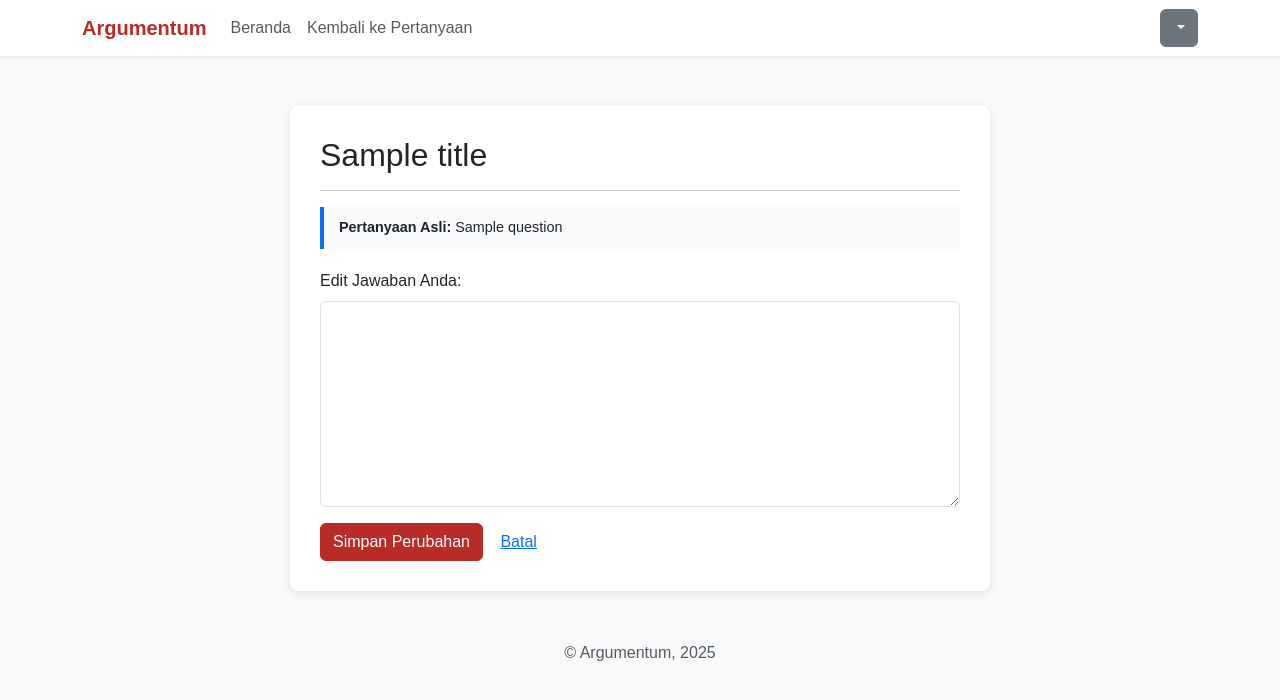
After one commit to MuhammadFiras/Argumentum, a CodeIgniter 4 app: the page made by app/Views/answers/edit_answer.php in a window 1280 px wide. The commit adds this page. Shown: the top 700 px of the page. Run offline with PHP 8.4 and a stand-in for CodeIgniter, Linux system fonts and the light colour scheme; the template is opened without the code that fills it: most values are stand-ins (such as "Sample title", 1, 10 or a date in 2020); data that the repository does not hold is empty; some libraries are stand-ins or nearby versions.

```diff
--- a/app/Config/Routes.php
+++ b/app/Config/Routes.php
@@ -29,4 +29,9 @@ $routes->post('/answer/submit/(:num)', 'Answer::submit/$1', ['filter' => 'authGu
 $routes->post('/answer/rate/(:num)', 'Answer::rateAnswer/$1', ['filter' => 'authGuard']);
 $routes->post('/answer/toggle-best/(:num)', 'Answer::toggleBestAnswer/$1', ['filter' => 'authGuard']);
 
+// Rute BARU untuk Edit dan Delete Jawaban
+$routes->get('/answer/edit/(:num)', 'Answer::edit/$1', ['filter' => 'authGuard']);       // Menampilkan form edit jawaban
+$routes->post('/answer/update/(:num)', 'Answer::update/$1', ['filter' => 'authGuard']);  // Memproses update jawaban
+$routes->post('/answer/delete/(:num)', 'Answer::delete/$1', ['filter' => 'authGuard']);  // Memproses delete jawaban
+
 // $routes->setAutoRoute(true);
--- /dev/null
+++ b/app/Views/answers/edit_answer.php
@@ -0,0 +1,106 @@
+<!DOCTYPE html>
+<html lang="id">
+<head>
+    <meta charset="UTF-8">
+    <meta name="viewport" content="width=device-width, initial-scale=1.0">
+    <?= csrf_meta() ?>
+    <title><?= esc($title ?? 'Edit Jawaban') ?></title>
+    <link href="https://cdn.jsdelivr.net/npm/bootstrap@5.3.0/dist/css/bootstrap.min.css" rel="stylesheet">
+    <style>
+        body { font-family: sans-serif; background-color: #f8f9fa; }
+        .navbar-brand { font-weight: bold; color: #B92B27 !important; }
+        .form-container { max-width: 700px; margin: 50px auto; background-color: white; padding:30px; border-radius: 8px; box-shadow: 0 2px 10px rgba(0,0,0,0.1); }
+        .btn-submit { background-color: #B92B27; border-color: #B92B27; color:white; }
+        .btn-submit:hover { background-color: #a32622; border-color: #a32622; }
+        .invalid-feedback { display: block; }
+        .original-question-preview {
+            background-color: #f8f9fa;
+            border-left: 4px solid #0d6efd;
+            padding: 10px 15px;
+            margin-bottom: 20px;
+            font-size: 0.9em;
+        }
+    </style>
+</head>
+<body>
+    <nav class="navbar navbar-expand-lg navbar-light bg-white shadow-sm mb-4">
+        <div class="container">
+            <a class="navbar-brand" href="<?= site_url('/') ?>">Argumentum</a>
+            <button class="navbar-toggler" type="button" data-bs-toggle="collapse" data-bs-target="#navbarNav" aria-controls="navbarNav" aria-expanded="false" aria-label="Toggle navigation">
+                <span class="navbar-toggler-icon"></span>
+            </button>
+            <div class="collapse navbar-collapse" id="navbarNav">
+                 <ul class="navbar-nav me-auto mb-2 mb-lg-0">
+                    <li class="nav-item">
+                        <a class="nav-link" href="<?= site_url('/') ?>">Beranda</a>
+                    </li>
+                    <?php if (session()->get('isLoggedIn') && $question): ?>
+                    <li class="nav-item">
+                         <a class="nav-link" href="<?= site_url('question/' . $question['slug']) ?>">Kembali ke Pertanyaan</a>
+                    </li>
+                    <?php endif; ?>
+                </ul>
+                <div class="d-flex">
+                    <?php if (session()->get('isLoggedIn')): ?>
+                        <div class="dropdown">
+                            <button class="btn btn-secondary dropdown-toggle" type="button" id="dropdownMenuButton1" data-bs-toggle="dropdown" aria-expanded="false">
+                                <?= esc(session()->get('nama_lengkap')) ?>
+                            </button>
+                            <ul class="dropdown-menu dropdown-menu-end" aria-labelledby="dropdownMenuButton1">
+                                <li><a class="dropdown-item" href="#">Profil Saya</a></li>
+                                <li><a class="dropdown-item" href="<?= site_url('/logout') ?>">Logout</a></li>
+                            </ul>
+                        </div>
+                    <?php else: ?>
+                        <a href="<?= site_url('/login') ?>" class="btn btn-outline-primary me-2">Masuk</a>
+                    <?php endif; ?>
+                </div>
+            </div>
+        </div>
+    </nav>
+
+    <div class="container">
+        <div class="form-container">
+            <h2><?= esc($title) ?></h2>
+            <hr>
+
+            <?php if (!empty($question)): ?>
+                <div class="original-question-preview">
+                    <strong>Pertanyaan Asli:</strong> <?= esc($question['title']) ?>
+                </div>
+            <?php endif; ?>
+
+            <?php if (!empty($answer)): ?>
+                <form action="<?= site_url('answer/update/' . $answer['id_answer']) ?>" method="post">
+                    <?= csrf_field() ?>
+                    <input type="hidden" name="_method" value="POST"> <div class="mb-3">
+                        <label for="answer_content" class="form-label">Edit Jawaban Anda:</label>
+                        <textarea class="form-control <?= $validation->hasError('answer_content') ? 'is-invalid' : '' ?>"
+                                  id="answer_content" name="answer_content" rows="8"><?= old('answer_content', esc($answer['content'])) ?></textarea>
+                        <?php if ($validation->hasError('answer_content')): ?>
+                            <div class="invalid-feedback">
+                                <?= $validation->getError('answer_content') ?>
+                            </div>
+                        <?php endif; ?>
+                    </div>
+
+                    <button type="submit" class="btn btn-submit">Simpan Perubahan</button>
+                    <?php if ($question): ?>
+                        <a href="<?= site_url('question/' . $question['slug'] . '#answer-' . $answer['id_answer']) ?>" class="btn btn-link">Batal</a>
+                    <?php else: ?>
+                        <a href="<?= site_url('/') ?>" class="btn btn-link">Batal</a>
+                    <?php endif; ?>
+                </form>
+            <?php else: ?>
+                <div class="alert alert-danger">Jawaban tidak ditemukan atau Anda tidak memiliki akses.</div>
+            <?php endif; ?>
+        </div>
+    </div>
+
+    <footer class="text-center mt-5 mb-3 text-muted">
+        © Argumentum, <?= date('Y') ?>
+    </footer>
+
+    <script src="https://cdn.jsdelivr.net/npm/bootstrap@5.3.0/dist/js/bootstrap.bundle.min.js"></script>
+</body>
+</html>
--- a/app/Views/home.php
+++ b/app/Views/home.php
@@ -9,7 +9,7 @@
         body { font-family: sans-serif; background-color: #f8f9fa; }
         .navbar-brand { font-weight: bold; color: #B92B27 !important; }
         .question-card { margin-bottom: 20px; }
-        .question-title a { text-decoration: none; color: #212529; }
+        .question-title a { text-decoration: none; color: #212529; font-weight: bold}
         .question-title a:hover { color: #B92B27; }
         .user-info { font-size: 0.9em; color: #6c757d; }
         .ask-button { background-color: #B92B27; border-color: #B92B27; color:white; }
```
Also changed, not shown: app/Controllers/Answer.php (+122 -25 lines), app/Views/questions/view_question.php (+10 -0 lines), public/default.jpg (added).
